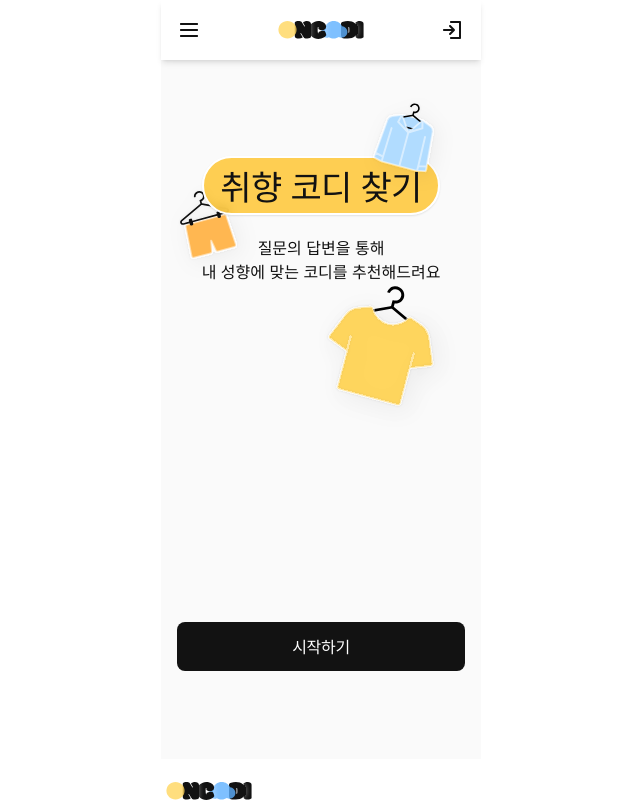
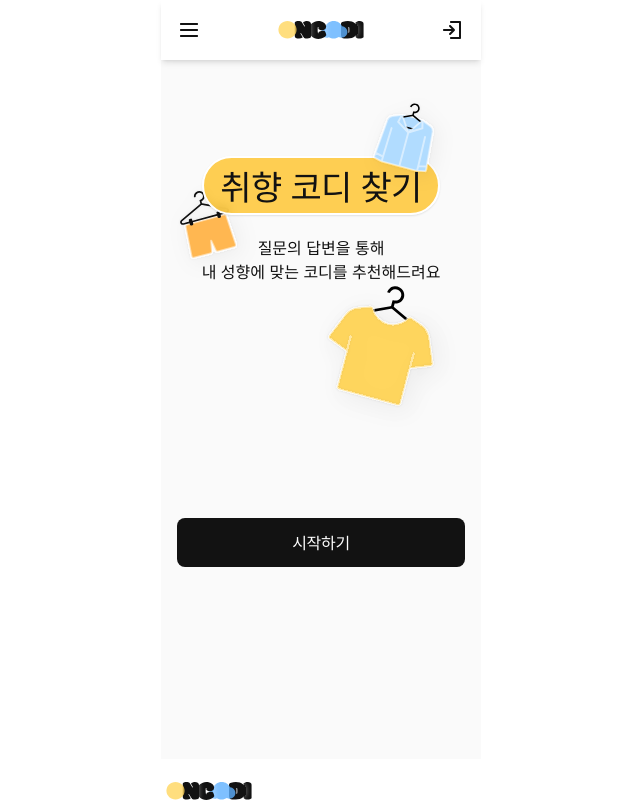
Before and after one commit to 6chenodongja/6che, a Next.js app: page /survey in a window 1280 px wide. Shown: the top 802 px of the page, without its empty margins (319-959 px from the left). Built offline with nearby package versions, Linux system fonts and the light colour scheme; a web font is replaced by a local one.

Commit message:
💄 style: 시작하기 버튼 위치 재조정

```diff
--- a/src/app/(providers)/(root)/(surveypage)/survey/surveyinitial.tsx
+++ b/src/app/(providers)/(root)/(surveypage)/survey/surveyinitial.tsx
@@ -67,7 +67,7 @@ const SurveyLayout: React.FC = () => {
               </p>
             </div>
             <div
-              className="flex justify-center items-center w-[288px] py-[14px] px-[var(--sds-size-space-300)] gap-[var(--sds-size-space-200)] rounded-lg opacity-[var(--sds-size-stroke-border)] bg-[#121212] hover:bg-[rgba(94,176,255,0.80)] active:bg-[rgba(88,168,243,0.8)] mt-20 mb-14 cursor-pointer"
+              className="flex justify-center items-center w-[288px] py-[14px] px-[var(--sds-size-space-300)] gap-[var(--sds-size-space-200)] rounded-lg opacity-[var(--sds-size-stroke-border)] bg-[#121212] hover:bg-[rgba(94,176,255,0.80)] active:bg-[rgba(88,168,243,0.8)] mb-40 cursor-pointer"
               onClick={handleStartClick}
             >
               <p className="text-center text-white"
```
